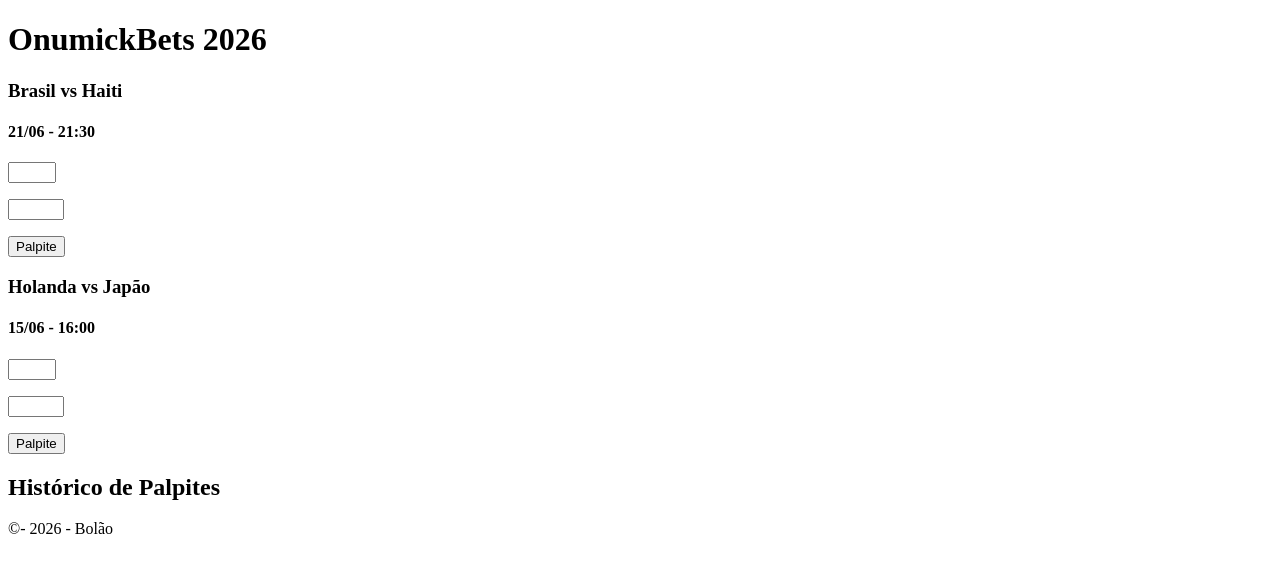
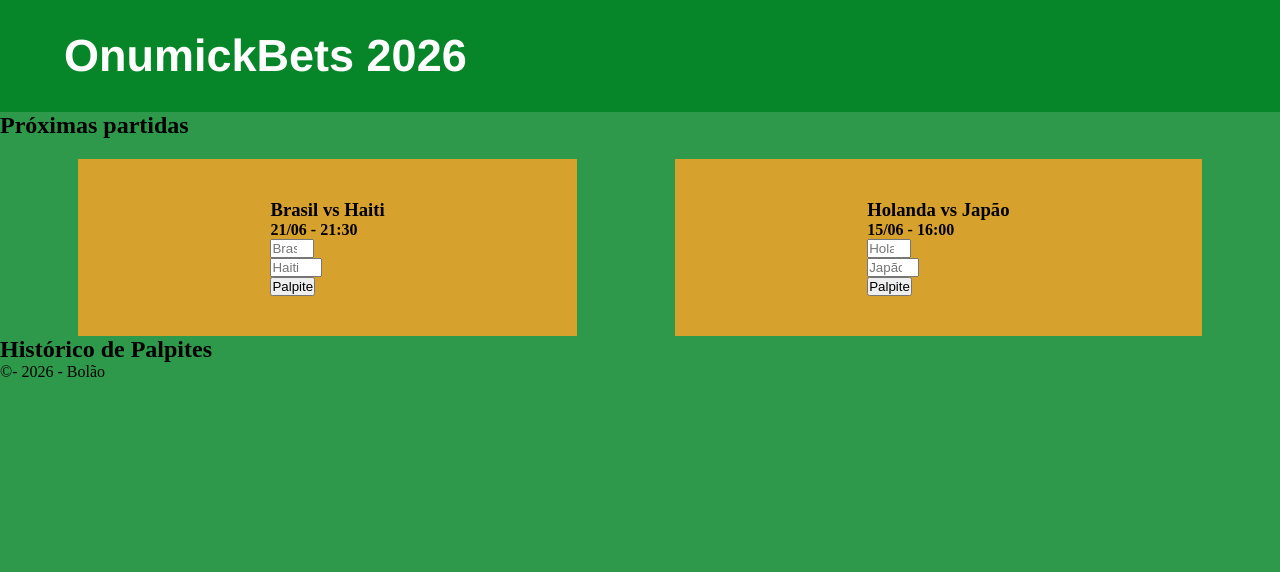
Before and after one commit to EnzoOnuma/OnumickBets, a plain HTML site: page index.html in a window 1280 px wide. Drawn offline with Linux system fonts and the light colour scheme.

Commit message:
style: Começando a estilizar a página

```diff
--- a/index.html
+++ b/index.html
@@ -11,19 +11,20 @@
         <h1 class="titulo">OnumickBets 2026</h1>
     </header>
     <main>
+        <h2>Próximas partidas</h2>
         <section class="card">
-            <div class="card-jogo">
+            <div id="card-jogo">
                 <h3>Brasil vs Haiti</h3>
                 <h4>21/06 - 21:30</h4>
-                <p><input type="number" min="0" max="0"></p>
-                <p><input type="number" min="0" max="10"></p>
+                <p><input type="number" min="0" max="0" placeholder="Brasil"></p>
+                <p><input type="number" min="0" max="10" placeholder="Haiti"></p>
                 <button class="botao-palpite">Palpite</button>
             </div>
-            <div class="card-jogo">
+            <div id="card-jogo2">
                 <h3>Holanda vs Japão</h3>
                 <h4>15/06 - 16:00</h4>
-                <p><input type="number" min="0" max="0"></p>
-                <p><input type="number" min="0" max="10"></p>
+                <p><input type="number" min="0" max="0" placeholder="Holanda"></p>
+                <p><input type="number" min="0" max="10" placeholder="Japão"></p>
                 <button class="botao-palpite">Palpite</button>
             </div>
         </section>
--- a/src/css/estilo.css
+++ b/src/css/estilo.css
@@ -0,0 +1,48 @@
+:root{
+    --bg-color:#2F994B;
+    --bg-logo: #078629;
+    --bg-card:#D7A12D;
+    --text-color:#FFFEFE;
+    --btn-color:#B58826;
+}
+*{
+    margin:0;
+    padding: 0;
+    box-sizing: border-box;
+}
+
+body{
+    background-color: var(--bg-color);
+}
+
+body header{
+    background-color: var(--bg-logo);
+    display: flex;
+    padding: 30px 5%;
+}
+
+body header h1{
+    color: var(--text-color);
+    font-family:'Franklin Gothic Medium', 'Arial Narrow', Arial, sans-serif;
+    font-size: 45px;
+}
+
+.card{
+    display: flex;                                       /* Grid para organizar os cards */
+    grid-template-columns: repeat(auto-fit, minmax(250px, 1fr)); /* Cria colunas automáticas com mínimo de 250px */
+    gap: 20px;                                           /* Espaçamento de 20px entre os cards */
+    margin-top: 20px;                                    /* Margem acima da grade de cards */
+    justify-content: space-evenly;
+    align-items: center;
+}
+
+#card-jogo{
+    padding: 40px 15%;
+    background-color: var(--bg-card);
+}
+
+#card-jogo2{
+    padding: 40px 15%;
+    background-color: var(--bg-card);
+
+}
```
Also changed, not shown: src/assets/fonts/InclusiveSans-Bold.ttf (deleted), src/assets/fonts/InclusiveSans-Regular.ttf (deleted), src/assets/fonts/InclusiveSans-SemiBold.ttf (deleted), 1 other file.
